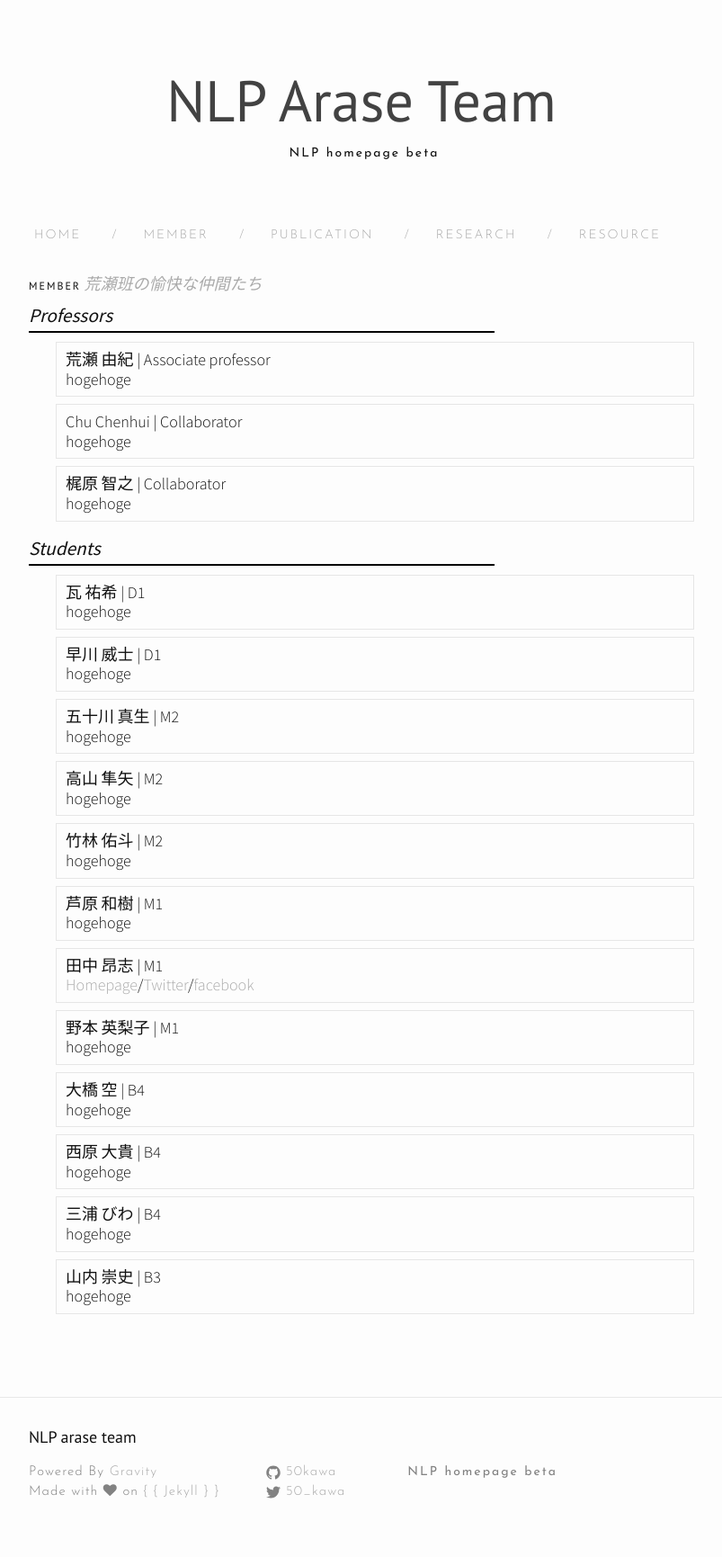
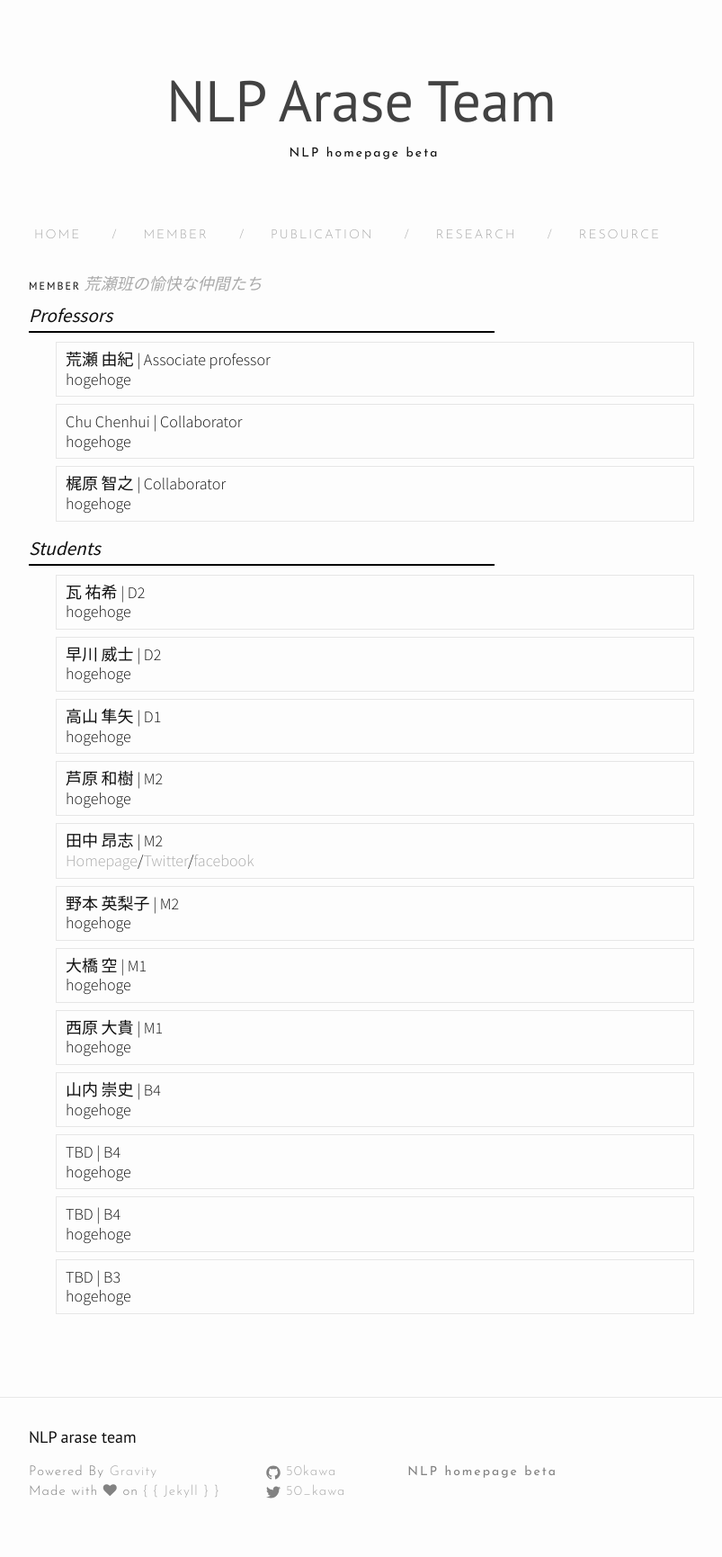
Before and after one commit to nlp-arase/nlp-arase.github.io, a Jekyll site: the page built from member.md, in a window 1280 px wide. Shown: the whole page at 90% size, without its empty margins (238-1041 px from the left). Built offline with Jekyll 4.4.1, drawn with Linux system fonts in a browser that asks for light colours; nearby versions of some CDN libraries.

Commit message:
update member/student

```diff
--- a/_data/students.json
+++ b/_data/students.json
@@ -1,62 +1,63 @@
 [
   {
     "name" : "瓦 祐希",
+    "grade" : "D2",
+    "introduction" : "hogehoge"
+  },
+  {
+    "name" : "早川 威士",
+    "grade" : "D2",
+    "introduction" : "hogehoge"
+  },
+  {
+    "name" : "高山 隼矢",
     "grade" : "D1",
     "introduction" : "hogehoge"
   },
   {
-    "name" : "早川 威士",
-    "grade" : "D1",
-    "introduction" : "hogehoge"
-  },
-  {
-    "name" : "五十川 真生",
+    "name" : "芦原 和樹",
     "grade" : "M2",
     "introduction" : "hogehoge"
   },
   {
-    "name" : "高山 隼矢",
+    "name" : "田中 昂志",
+    "grade" : "M2",
+    "introduction" : "<a href='https://tanaka504.github.io/'>Homepage</a>/<a href='https://twitter.com/KiSaSaGe_OU'>Twitter</a>/<a href='https://www.facebook.com/profile.php?id=100014913543630'>facebook</a>"
+  },
+  {
+    "name" : "野本 英梨子",
     "grade" : "M2",
     "introduction" : "hogehoge"
   },
   {
-    "name" : "竹林 佑斗",
-    "grade" : "M2",
-    "introduction" : "hogehoge"
-  },
-  {
-    "name" : "芦原 和樹",
+    "name" : "大橋 空",
     "grade" : "M1",
     "introduction" : "hogehoge"
   },
   {
-    "name" : "田中 昂志",
-    "grade" : "M1",
-    "introduction" : "<a href='https://tanaka504.github.io/'>Homepage</a>/<a href='https://twitter.com/KiSaSaGe_OU'>Twitter</a>/<a href='https://www.facebook.com/profile.php?id=100014913543630'>facebook</a>"
-  },
-  {
-    "name" : "野本 英梨子",
+    "name" : "西原 大貴",
     "grade" : "M1",
     "introduction" : "hogehoge"
   },
   {
-    "name" : "大橋 空",
+    "name" : "山内 崇史",
     "grade" : "B4",
     "introduction" : "hogehoge"
   },
   {
-    "name" : "西原 大貴",
+    "name" : "TBD",
     "grade" : "B4",
     "introduction" : "hogehoge"
   },
   {
-    "name" : "三浦 びわ",
+    "name" : "TBD",
     "grade" : "B4",
     "introduction" : "hogehoge"
   },
   {
-    "name" : "山内 崇史",
+    "name" : "TBD",
     "grade" : "B3",
     "introduction" : "hogehoge"
   },
+
 ]
```
